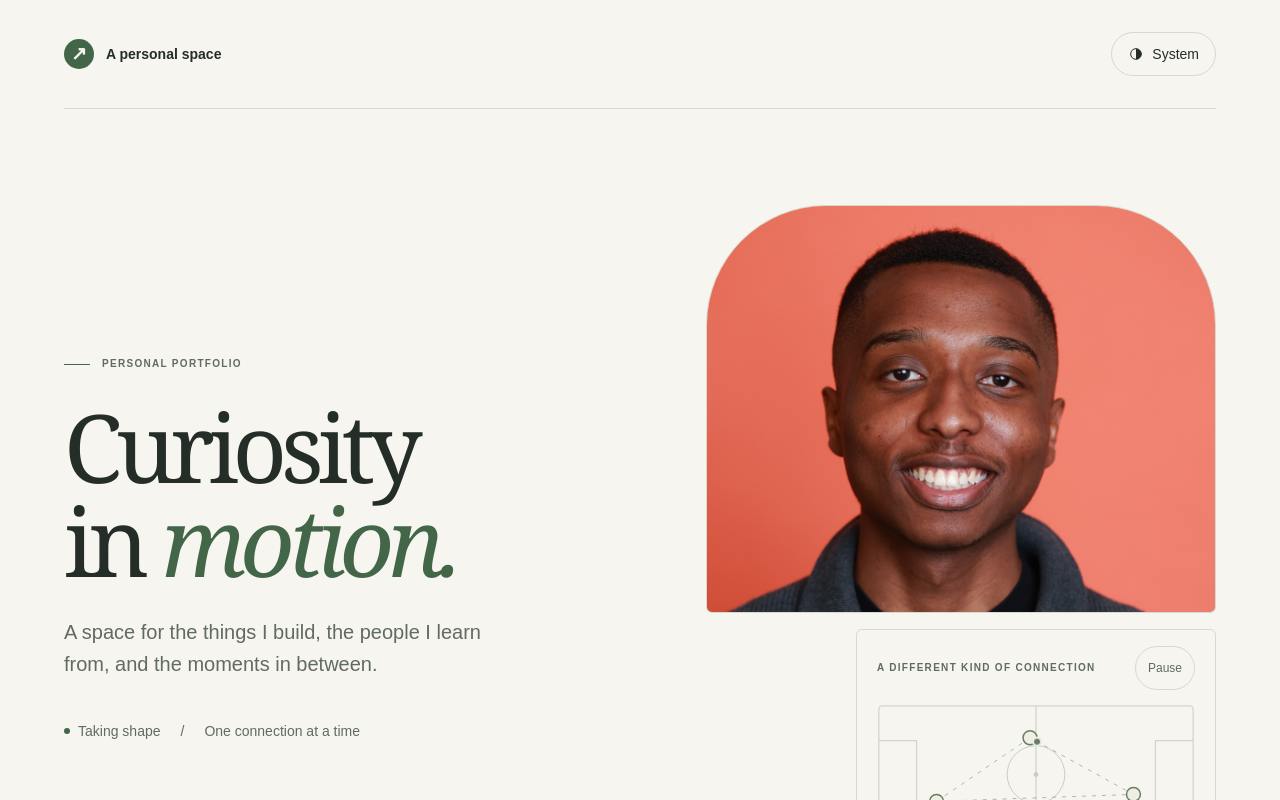
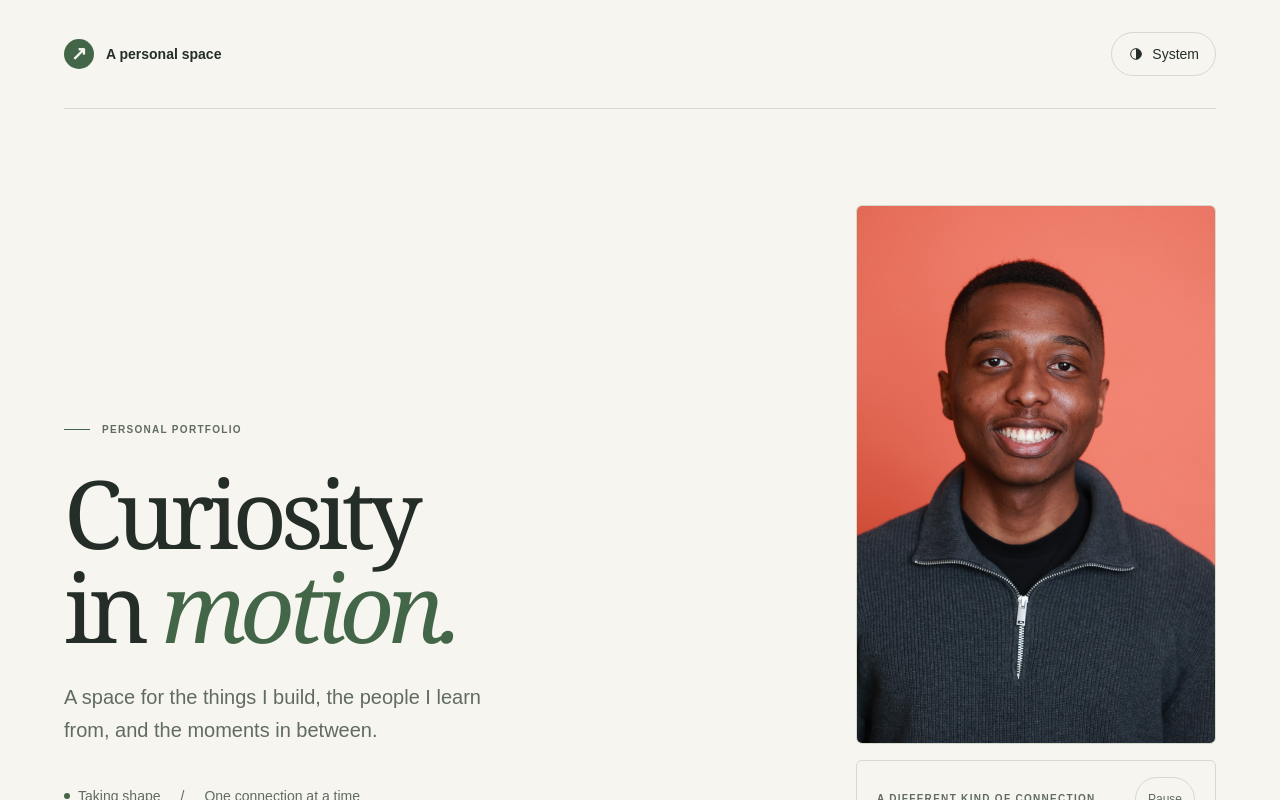
Before and after one commit to Ifethecoder/personal-website, a Next.js app: page / in a window 1280 px wide. Shown: the top 800 px of the page. Built offline with nearby package versions, Linux system fonts and the light colour scheme.

Commit message:
fix: display full hero portrait without cropping

```diff
--- a/public/ASSETS.md
+++ b/public/ASSETS.md
@@ -24,7 +24,7 @@ Pixel sizes above are stored dimensions; several photos carry orientation metada
 
 Only the portrait is selected for the homepage. The tactical SVG remains the secondary graphic; the hero is not a gallery. All other photos, the badge, and the video stay mapped for later sections and are not requested by the page.
 
-The hero uses `next/image`, a responsive `sizes` value, preload for the primary image, a static-import blur placeholder, and an intentional portrait crop. Next.js serves optimized responsive image variants; it does not require downloading the full original photo for the hero.
+The hero uses `next/image`, a responsive `sizes` value, preload for the primary image, a static-import blur placeholder, and its natural portrait proportions, capped at 360 pixels wide without cropping. Next.js serves optimized responsive image variants; it does not require downloading the full original photo for the hero.
 
 For future photos, use `next/image` with intrinsic dimensions or a sized `fill` container, the mapped alt text, and an accurate `sizes` value. Leave secondary photos lazy-loaded. Use `object-contain` for the certification badge and screenshots so text is not cropped.
 
--- a/src/app/globals.css
+++ b/src/app/globals.css
@@ -58,7 +58,7 @@ button { cursor: pointer; }
 .hero-title { font-family: Georgia, "Times New Roman", serif; font-weight: 400; font-size: clamp(3.6rem, 7.4vw, 6.8rem); line-height: .99; letter-spacing: -.065em; }
 .hero-title span { color: var(--accent); font-style: italic; }
 .status-dot { width: 6px; height: 6px; border-radius: 50%; background: var(--accent); }
-.portrait-frame { aspect-ratio: 5 / 4; background: var(--surface); border: 1px solid var(--border); border-radius: 120px 120px 6px 6px; }
+.portrait-frame { width: min(100%, 360px); margin-left: auto; background: var(--surface); border: 1px solid var(--border); border-radius: 6px; }
 .passing-card { margin: 16px 0 0 auto; width: min(100%, 360px); border: 1px solid var(--border); border-radius: 6px; }
 .pitch { display: block; width: 100%; height: auto; color: var(--pitch); }
 .pitch-lines { opacity: .32; }
--- a/src/components/hero.tsx
+++ b/src/components/hero.tsx
@@ -22,11 +22,10 @@ export function Hero() {
           <Image
             src={portrait.src}
             alt={portrait.alt}
-            fill
-            sizes="(min-width: 1280px) 511px, (min-width: 1024px) calc(47.62vw - 99.05px), (min-width: 496px) 448px, calc(100vw - 48px)"
+            sizes="(min-width: 408px) 360px, calc(100vw - 48px)"
             preload
             placeholder="blur"
-            className="object-cover object-[50%_15%]"
+            className="block h-auto w-full"
           />
         </figure>
         <PassingGraphic />
```
Also changed, not shown: 1 other file (tests, documents, lock files or other folders).
